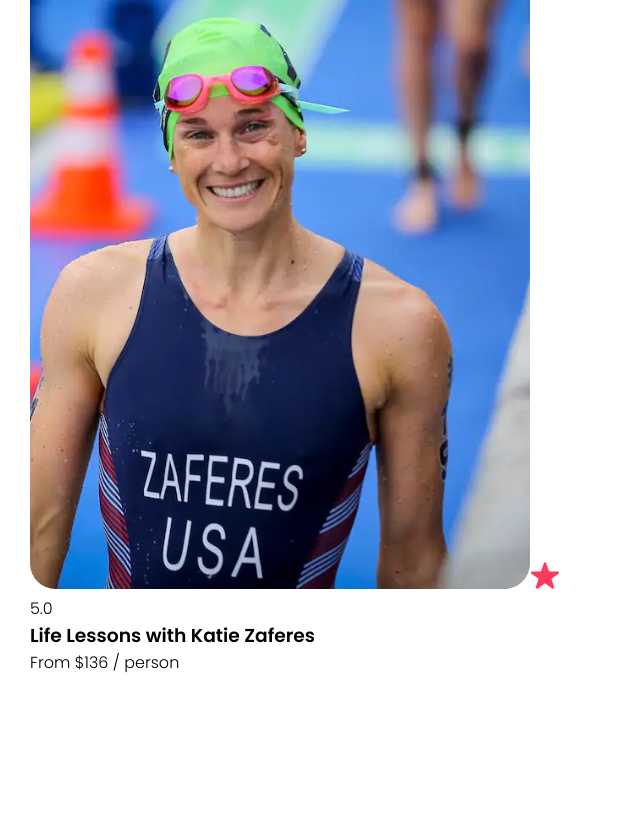
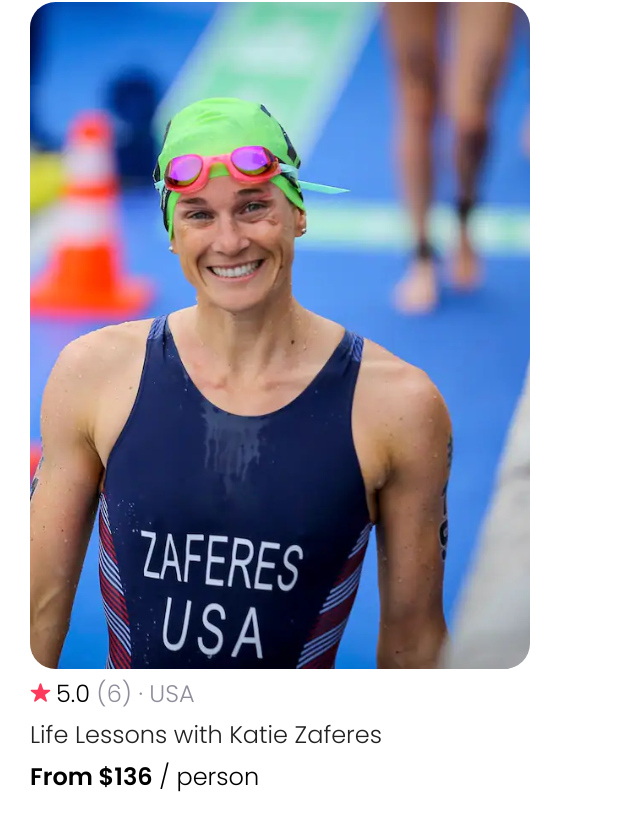
Before and after one commit to jeremydurden/ReactAirBNBExperiences, a JavaScript app: page / in a window 1280 px wide. Shown: the part 2043-2873 px from the top of the page, without its empty margins (0-640 px from the left). Before the commit the page ends 2718 px from the top, so only its background shows below. Built offline with nearby package versions, Linux system fonts and the light colour scheme.

Commit message:
card styling

```diff
--- a/src/Components/Card.js
+++ b/src/Components/Card.js
@@ -7,7 +7,7 @@
       <img src={image} alt="" className="card--image" />
       <img src={star} alt="" className="card--star" />
       <p className="card--rating">
-        5.0 <span className="card--rating-span"></span>{" "}
+        5.0 <span className="card--rating-span">(6) · USA</span>
       </p>
       <h3 className="card--title">Life Lessons with Katie Zaferes</h3>
       <p className="card--cost">
--- a/src/style.css
+++ b/src/style.css
@@ -57,8 +57,17 @@
   margin-right: 580px;
 }
 
+/*  CARD  */
+/*  CARD  */
+/*  CARD  */
+/*  CARD  */
+
 .card--container {
   margin-left: 30px;
+  max-width: 500px;
+
+  margin-top: 80px;
+  margin-bottom: 50px;
 }
 
 .card--image {
@@ -66,5 +75,31 @@
 }
 
 .card--star {
-  width: 30px;
+  width: 21px;
+  display: inline;
+  margin-right: 5px;
 }
+
+.card--rating {
+  display: inline;
+  font-size: 24px;
+}
+
+.card--rating-span {
+  color: #918e9b;
+}
+
+.card--title {
+  font-size: 24px;
+  font-weight: 300;
+  color: #222222;
+  line-height: 200%;
+}
+
+.card--cost {
+  font-size: 24px;
+}
+
+.card--cost-span {
+  font-weight: 600;
+}
```
